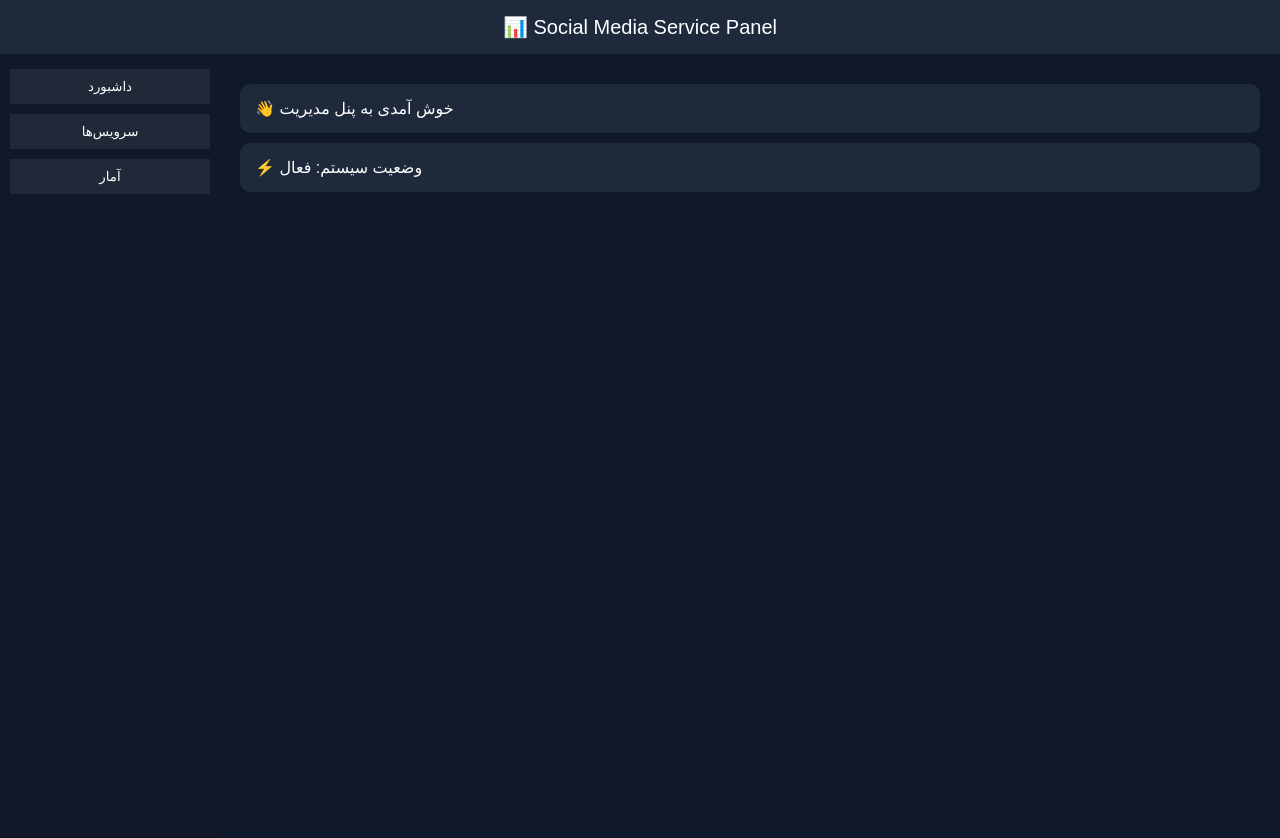
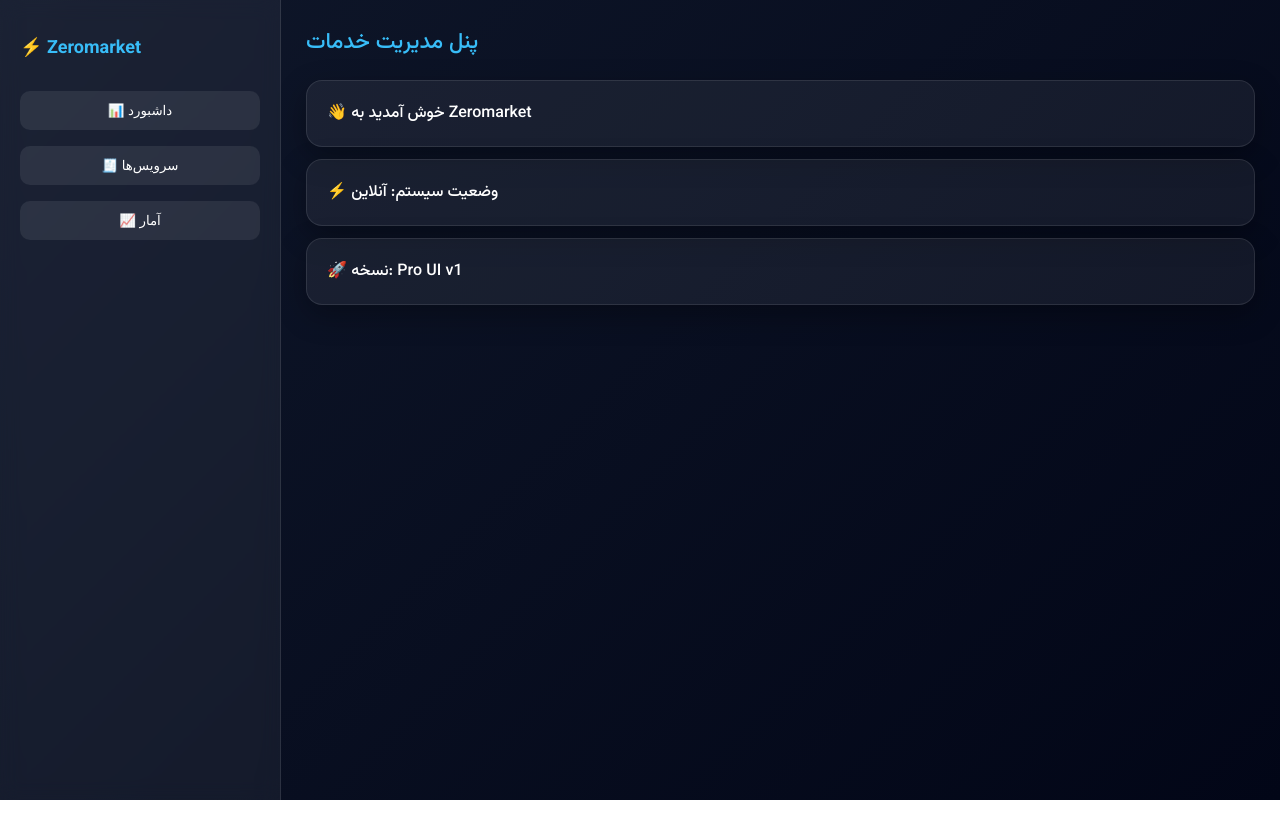
Before and after one commit to 9wfw2kb6t6-ops/Zeromarket, a plain HTML site: page index.html in a window 1280 px wide. After the commit the page ends 800 px from the top, so only its background shows below. Drawn offline with Linux system fonts and the light colour scheme.

Commit message:
Update index.html

```diff
--- a/index.html
+++ b/index.html
@@ -2,69 +2,117 @@
 <html lang="fa">
 <head>
 <meta charset="UTF-8">
-<title>Social Panel</title>
+<meta name="viewport" content="width=device-width, initial-scale=1.0">
+<title>Zeromarket Dashboard</title>
+
 <style>
+@import url('https://fonts.googleapis.com/css2?family=Vazirmatn:wght@300;500;700&display=swap');
+
 body{
   margin:0;
-  font-family:sans-serif;
-  background:#0f172a;
+  font-family:'Vazirmatn', sans-serif;
+  background: linear-gradient(135deg,#0f172a,#020617);
   color:white;
 }
-header{
-  background:#1e293b;
-  padding:15px;
-  text-align:center;
-  font-size:20px;
-}
+
+/* layout */
 .container{
   display:flex;
+  min-height:100vh;
 }
+
+/* sidebar */
 .sidebar{
-  width:200px;
-  background:#111827;
-  height:100vh;
-  padding:10px;
+  width:240px;
+  background: rgba(255,255,255,0.05);
+  backdrop-filter: blur(10px);
+  padding:20px;
+  border-right:1px solid rgba(255,255,255,0.1);
 }
+
+.sidebar h2{
+  font-size:18px;
+  margin-bottom:20px;
+  color:#38bdf8;
+}
+
 .sidebar button{
   width:100%;
-  padding:10px;
-  margin:5px 0;
-  background:#1f2937;
+  margin:8px 0;
+  padding:12px;
+  border:none;
+  border-radius:10px;
+  cursor:pointer;
+  background: rgba(255,255,255,0.08);
   color:white;
-  border:none;
-  cursor:pointer;
+  transition:0.3s;
 }
+
+.sidebar button:hover{
+  background:#38bdf8;
+  color:#001018;
+}
+
+/* main */
 .main{
   flex:1;
+  padding:25px;
+}
+
+/* cards */
+.card{
+  background: rgba(255,255,255,0.06);
+  border:1px solid rgba(255,255,255,0.1);
   padding:20px;
+  margin:12px 0;
+  border-radius:16px;
+  box-shadow: 0 10px 30px rgba(0,0,0,0.3);
+  transition:0.3s;
 }
-.card{
-  background:#1e293b;
-  padding:15px;
-  margin:10px 0;
-  border-radius:10px;
+
+.card:hover{
+  transform: translateY(-4px);
+  border-color:#38bdf8;
 }
+
+/* header */
+.header{
+  font-size:22px;
+  margin-bottom:20px;
+  color:#38bdf8;
+}
+
+/* hidden */
 .hidden{display:none;}
+
+/* mobile */
+@media(max-width:768px){
+  .container{flex-direction:column;}
+  .sidebar{width:100%;}
+}
 </style>
+
 </head>
 <body>
-
-<header>📊 Social Media Service Panel</header>
 
 <div class="container">
 
   <div class="sidebar">
-    <button onclick="show('dashboard')">داشبورد</button>
-    <button onclick="show('services')">سرویس‌ها</button>
-    <button onclick="show('stats')">آمار</button>
+    <h2>⚡ Zeromarket</h2>
+    <button onclick="show('dashboard')">📊 داشبورد</button>
+    <button onclick="show('services')">🧾 سرویس‌ها</button>
+    <button onclick="show('stats')">📈 آمار</button>
   </div>
 
   <div class="main">
 
+    <div class="header">پنل مدیریت خدمات</div>
+
     <!-- DASHBOARD -->
     <div id="dashboard">
-      <div class="card">👋 خوش آمدی به پنل مدیریت</div>
-      <div class="card">⚡ وضعیت سیستم: فعال</div>
+      <div class="card">👋 خوش آمدید به Zeromarket</div>
+      <div class="card">⚡ وضعیت سیستم: آنلاین</div>
+      <div class="card">🚀 نسخه: Pro UI v1</div>
     </div>
 
     <!-- SERVICES -->
@@ -88,7 +136,11 @@
 
 <script>
 function show(id){
-  document.querySelectorAll('.main > div').forEach(d=>d.classList.add('hidden'));
+  document.querySelectorAll('.main > div').forEach(d=>{
+    if(!d.classList.contains('header')){
+      d.classList.add('hidden');
+    }
+  });
   document.getElementById(id).classList.remove('hidden');
 }
 </script>
```
